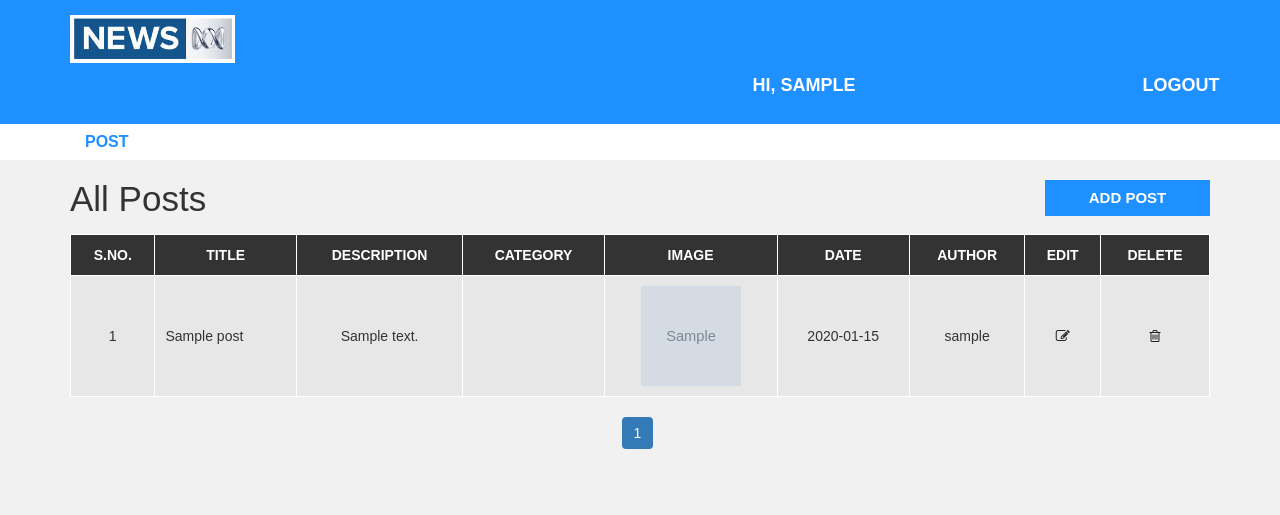
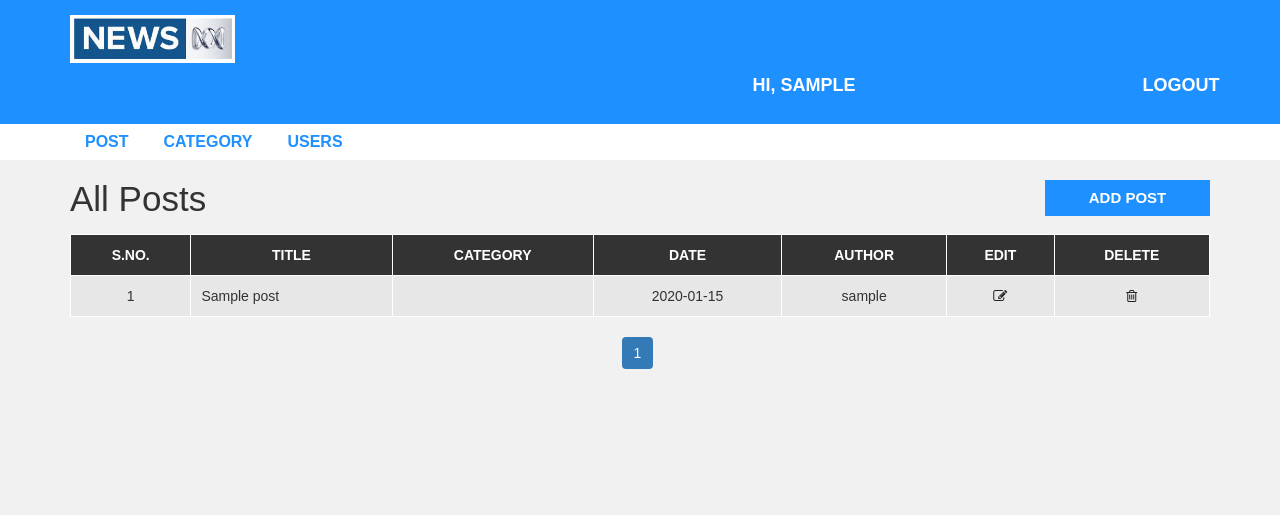
Before and after one commit to khairulshagor576/News-site, a PHP site: page /news-template/admin/post.php?page=1 in a window 1280 px wide. Shown: the top 515 px of the page. Run offline with PHP 8.4, Linux system fonts and the light colour scheme; the visitor is signed in with stand-in values (Sample User, id 1); tables that the repository leaves empty hold one stand-in row (values such as "Sample post"); grey boxes marked "Sample" are stand-in pictures.

Commit message:
new post created and post main query differ with user role

```diff
--- a/admin/post.php
+++ b/admin/post.php
@@ -21,11 +21,23 @@
               </div>
               <div class="col-md-12">
                 <?php
+                 if($_SESSION['user_role']=='1')
+                 {
                   $sql="SELECT * FROM post
                   LEFT JOIN category ON post.category=category.category_id
                   LEFT JOIN user ON post.author=user.user_id
                   ORDER BY post.post_id DESC
                   LIMIT {$offset},{$limit}";
+                 }elseif($_SESSION['user_role']=='0')
+                 {
+                  $sql="SELECT * FROM post
+                  LEFT JOIN category ON post.category=category.category_id
+                  LEFT JOIN user ON post.author=user.user_id
+                  WHERE post.author={$_SESSION['user_id']}
+                  ORDER BY post.post_id DESC
+                  LIMIT {$offset},{$limit}";
+                 }
+
                   $result=mysqli_query($conn,$sql) or die("Query Failed.!!");
                   if(mysqli_num_rows($result)>0)
                   {
@@ -34,9 +46,9 @@
                       <thead>
                           <th>S.No.</th>
                           <th>Title</th>
-                          <th>Description</th>
+                          <!-- <th>Description</th> -->
                           <th>Category</th>
-                          <th>Image</th>
+                          <!-- <th>Image</th> -->
                           <th>Date</th>
                           <th>Author</th>
                           <th>Edit</th>
@@ -51,9 +63,9 @@
                           <tr>
                               <td class='id'><?php echo $row['post_id'];?></td>
                               <td><?php echo $row['title'];?></td>
-                              <td><?php echo $row['description'];?></td>
+                              <!-- <td><?php //echo $row['description'];?></td> -->
                               <td><?php echo $row['category_name'];?></td>
-                              <td><img src="upload/<?php echo $row['post_img'];?>" alt="post image" height="100" width="100"></td>
+                              <!-- <td><img src="upload/<?php //echo $row['post_img'];?>" alt="post image" height="100" width="100"></td> -->
                               <td><?php echo $row['post_date'];?></td>
                               <td><?php echo $row['username'];?></td>
                               <td class='edit'><a href='update-post.php'><i class='fa fa-edit'></i></a></td>
```
Also changed, not shown: admin/upload/20410_892332290859105_5967443769180241762_n.jpg (added).
